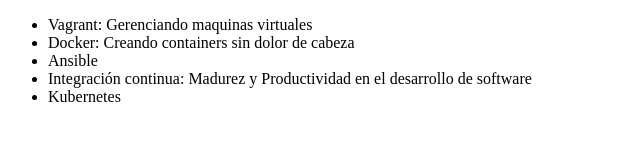
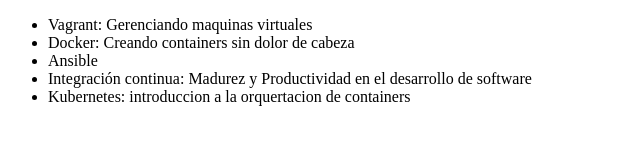
Before and after one commit to Sasssenach/alura-git, a plain HTML site: page index.html in a window 1280 px wide. Shown: the whole page, without its empty margins (0-640 px from the left). Drawn offline with Linux system fonts and the light colour scheme.

Commit message:
modificando el nombre del curso de kubernetes

```diff
--- a/index.html
+++ b/index.html
@@ -12,7 +12,7 @@
         <li>Docker: Creando containers sin dolor de cabeza</li>
         <li>Ansible</li>
         <li>Integración continua: Madurez y Productividad en el desarrollo de software</li>
-        <li>Kubernetes</li>
+        <li>Kubernetes: introduccion a la orquertacion de containers</li>
     </ul>
 </body>
 </html>
```
